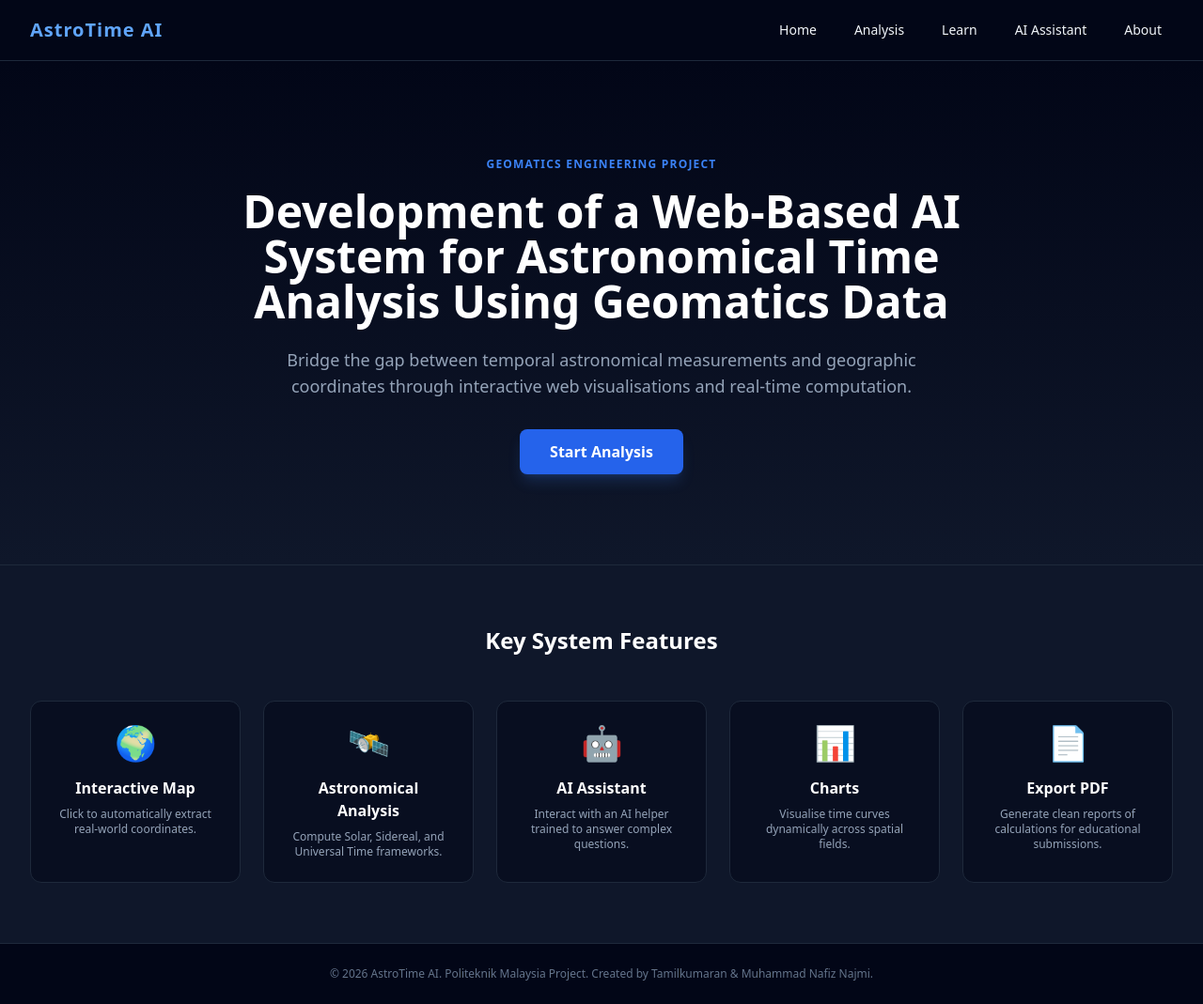
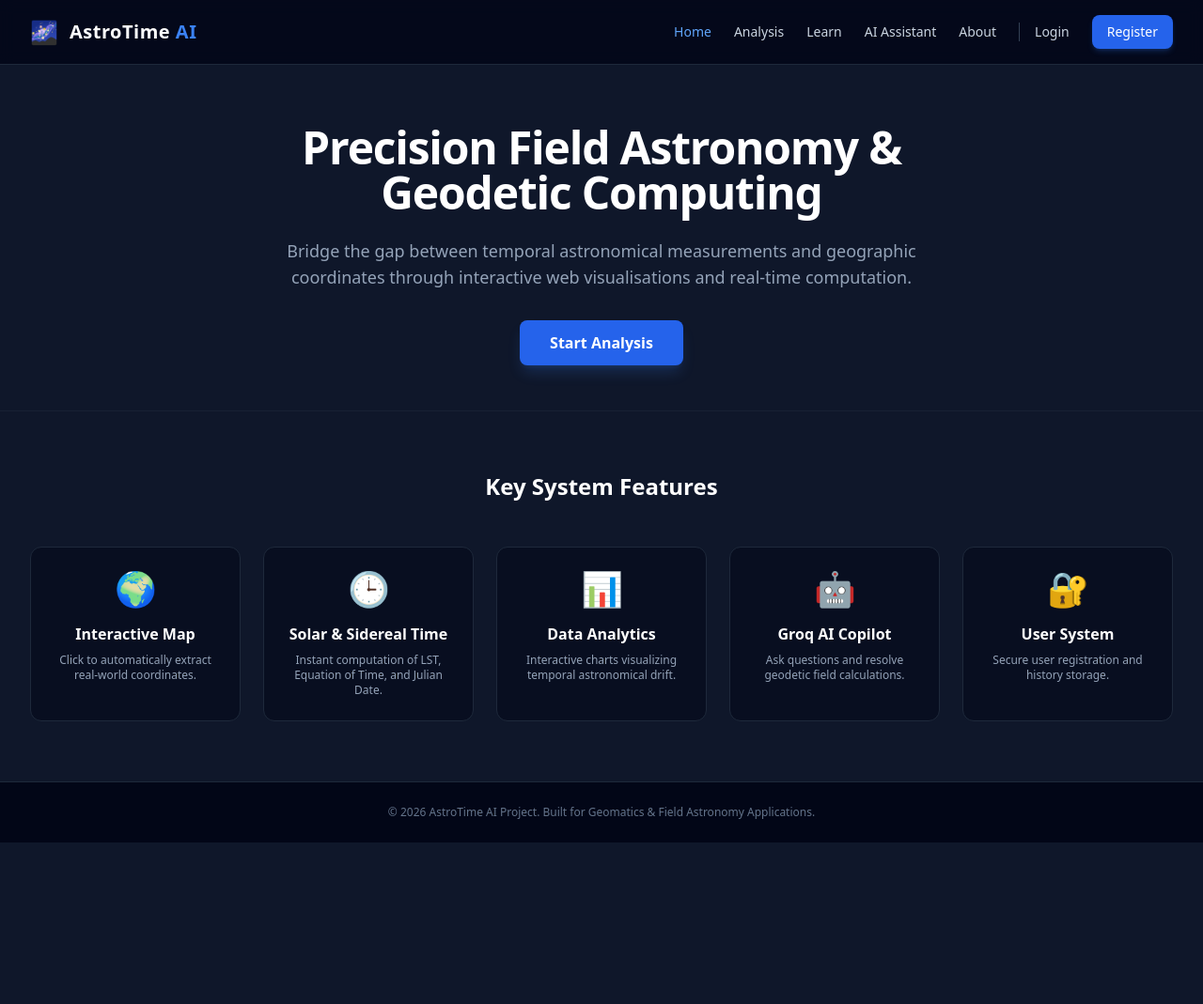
Before and after one commit to tamilanda373023-gif/AstroTime-AI, a Flask app: page / in a window 1280 px wide. Shown: the whole page at 94% size. After the commit the page ends 897 px from the top, so only its background shows below. Run offline with Flask 3, Linux system fonts and the light colour scheme; some libraries are stand-ins or nearby versions.

Commit message:
Update full index.html with authentication navbar links and Tailwind styling

```diff
--- a/templates/index.html
+++ b/templates/index.html
@@ -1,11 +1,47 @@
-{% extends 'base.html' %}
-{% block content %}
-<!-- Hero Banner -->
-<section class="relative bg-gradient-to-b from-slate-950 to-slate-900 py-24 px-4 text-center border-b border-slate-800">
-    <div class="max-w-4xl mx-auto">
-        <span class="text-blue-500 font-semibold tracking-widest uppercase text-xs">Geomatics Engineering Project</span>
-        <h1 class="text-3xl md:text-5xl font-extrabold text-white mt-4 mb-6 leading-tight">
-            Development of a Web-Based AI System for Astronomical Time Analysis Using Geomatics Data
+<!DOCTYPE html>
+<html lang="en" class="dark">
+<head>
+    <meta charset="UTF-8">
+    <meta name="viewport" content="width=device-width, initial-scale=1.0">
+    <title>AstroTime AI - Geodetic & Astronomical Co-Pilot</title>
+    <script src="https://cdn.tailwindcss.com"></script>
+</head>
+<body class="bg-slate-900 text-slate-100 min-h-screen flex flex-col justify-between">
+
+    <!-- Header & Navigation Bar -->
+    <header class="border-b border-slate-800 bg-slate-950/80 backdrop-blur sticky top-0 z-50">
+        <div class="max-w-7xl mx-auto px-4 py-4 sm:px-6 lg:px-8 flex justify-between items-center">
+            <!-- Brand Logo -->
+            <a href="/" class="flex items-center space-x-3">
+                <span class="text-2xl">🌌</span>
+                <span class="font-bold text-xl tracking-wide text-white">AstroTime <span class="text-blue-500">AI</span></span>
+            </a>
+
+            <!-- Dynamic Navigation Bar with User System -->
+            <nav class="flex items-center space-x-6 text-sm font-medium">
+                <a href="/" class="text-blue-400 hover:text-blue-300 transition-colors">Home</a>
+                <a href="/analysis" class="text-slate-300 hover:text-white transition-colors">Analysis</a>
+                <a href="/learn" class="text-slate-300 hover:text-white transition-colors">Learn</a>
+                <a href="/ai-assistant" class="text-slate-300 hover:text-white transition-colors">AI Assistant</a>
+                <a href="/about" class="text-slate-300 hover:text-white transition-colors">About</a>
+
+                {% if current_user.is_authenticated %}
+                    <span class="text-slate-400 border-l border-slate-700 pl-4">Hi, <strong class="text-white">{{ current_user.username }}</strong></span>
+                    <a href="/logout" class="bg-slate-800 hover:bg-slate-700 text-slate-200 px-4 py-2 rounded-lg transition-colors border border-slate-700">Logout</a>
+                {% else %}
+                    <a href="/login" class="text-slate-300 hover:text-white transition-colors border-l border-slate-700 pl-4">Login</a>
+                    <a href="/register" class="bg-blue-600 hover:bg-blue-500 text-white px-4 py-2 rounded-lg transition-colors shadow-md shadow-blue-500/20">Register</a>
+                {% endif %}
+            </nav>
+        </div>
+    </header>
+
+    <main class="flex-grow">
+        <!-- Hero Section -->
+        <section class="max-w-7xl mx-auto px-4 pt-16 pb-12 text-center sm:px-6 lg:px-8">
+            <div class="max-w-3xl mx-auto">
+                <h1 class="text-4xl sm:text-5xl font-extrabold text-white tracking-tight mb-6">
+                    Precision Field Astronomy & Geodetic Computing
                 </h1>
                 <p class="text-slate-400 text-md md:text-lg mb-8 max-w-2xl mx-auto">
                     Bridge the gap between temporal astronomical measurements and geographic coordinates through interactive web visualisations and real-time computation.
@@ -16,8 +52,8 @@
             </div>
         </section>
 
-<!-- Features Grid -->
-<section class="max-w-7xl mx-auto px-4 py-16 sm:px-6 lg:px-8">
+        <!-- Key System Features Grid -->
+        <section class="max-w-7xl mx-auto px-4 py-16 sm:px-6 lg:px-8 border-t border-slate-800/60">
             <h2 class="text-2xl font-bold text-center text-white mb-12">Key System Features</h2>
             <div class="grid grid-cols-1 sm:grid-cols-2 md:grid-cols-3 lg:grid-cols-5 gap-6">
 
@@ -28,29 +64,37 @@
                 </div>
 
                 <div class="bg-slate-950/50 border border-slate-800 p-6 rounded-xl text-center hover:border-blue-500/50 transition-all">
-            <div class="text-4xl mb-4">🛰</div>
-            <h3 class="font-bold text-white mb-2">Astronomical Analysis</h3>
-            <p class="text-xs text-slate-400">Compute Solar, Sidereal, and Universal Time frameworks.</p>
+                    <div class="text-4xl mb-4">🕒</div>
+                    <h3 class="font-bold text-white mb-2">Solar & Sidereal Time</h3>
+                    <p class="text-xs text-slate-400">Instant computation of LST, Equation of Time, and Julian Date.</p>
+                </div>
+
+                <div class="bg-slate-950/50 border border-slate-800 p-6 rounded-xl text-center hover:border-blue-500/50 transition-all">
+                    <div class="text-4xl mb-4">📊</div>
+                    <h3 class="font-bold text-white mb-2">Data Analytics</h3>
+                    <p class="text-xs text-slate-400">Interactive charts visualizing temporal astronomical drift.</p>
                 </div>
 
                 <div class="bg-slate-950/50 border border-slate-800 p-6 rounded-xl text-center hover:border-blue-500/50 transition-all">
                     <div class="text-4xl mb-4">🤖</div>
-            <h3 class="font-bold text-white mb-2">AI Assistant</h3>
-            <p class="text-xs text-slate-400">Interact with an AI helper trained to answer complex questions.</p>
+                    <h3 class="font-bold text-white mb-2">Groq AI Copilot</h3>
+                    <p class="text-xs text-slate-400">Ask questions and resolve geodetic field calculations.</p>
                 </div>
 
                 <div class="bg-slate-950/50 border border-slate-800 p-6 rounded-xl text-center hover:border-blue-500/50 transition-all">
-            <div class="text-4xl mb-4">📊</div>
-            <h3 class="font-bold text-white mb-2">Charts</h3>
-            <p class="text-xs text-slate-400">Visualise time curves dynamically across spatial fields.</p>
-        </div>
-
-        <div class="bg-slate-950/50 border border-slate-800 p-6 rounded-xl text-center hover:border-blue-500/50 transition-all">
-            <div class="text-4xl mb-4">📄</div>
-            <h3 class="font-bold text-white mb-2">Export PDF</h3>
-            <p class="text-xs text-slate-400">Generate clean reports of calculations for educational submissions.</p>
+                    <div class="text-4xl mb-4">🔐</div>
+                    <h3 class="font-bold text-white mb-2">User System</h3>
+                    <p class="text-xs text-slate-400">Secure user registration and history storage.</p>
                 </div>
 
             </div>
         </section>
-{% endblock %}
+    </main>
+
+    <!-- Footer -->
+    <footer class="border-t border-slate-800 bg-slate-950 py-6 text-center text-xs text-slate-500">
+        <p>&copy; 2026 AstroTime AI Project. Built for Geomatics & Field Astronomy Applications.</p>
+    </footer>
+
+</body>
+</html>
```
Lines whose indentation alone changed are shown as unchanged.
